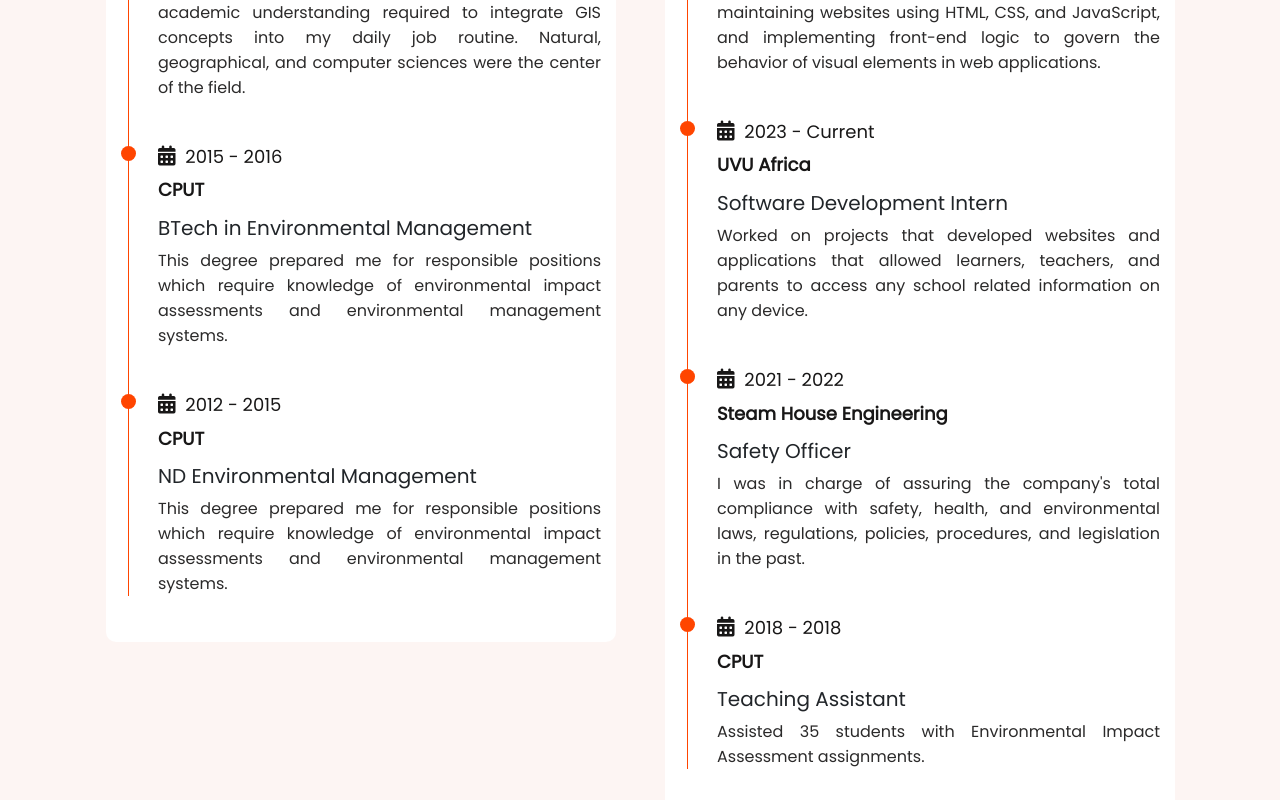
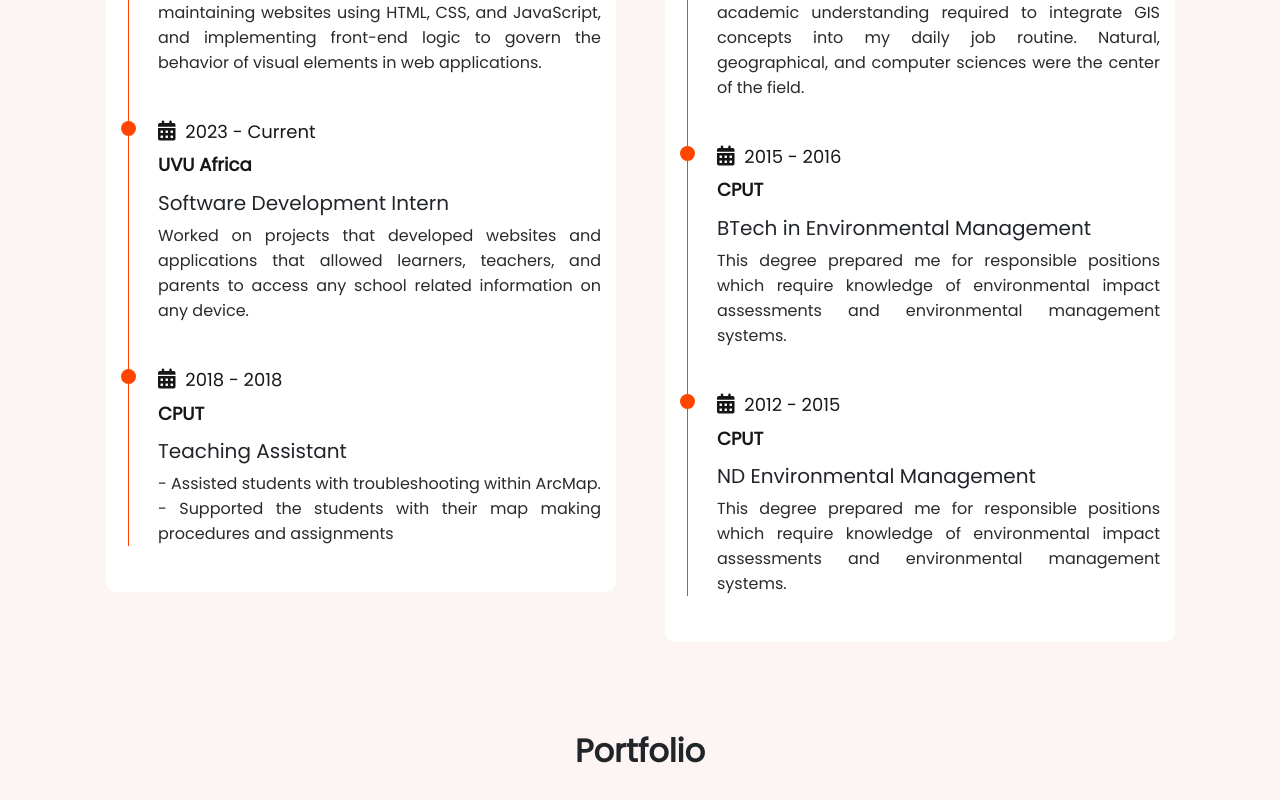
Before and after one commit to MichelleGoba/React_Portfolio, a React (Vite) app in the folder Portfolio/: page / in a window 1280 px wide. Shown: the part 2300-3100 px from the top of the page. Built offline with nearby package versions, Linux system fonts and the light colour scheme; a web font is replaced by a local one.

Commit message:
Removed job experience that is not Tech related

```diff
--- a/Portfolio/src/components/about/About.jsx
+++ b/Portfolio/src/components/about/About.jsx
@@ -90,6 +90,63 @@ const About = () => {
           <p className="qualification">Qualifications</p>
           <p className="journey">My personal journey</p>
           <div className="accomplishments">
+
+          <div className="experience-section">
+              <h3 className="title">Experience</h3>
+              <div className="row">
+                {/* Timeline Box */}
+                <div className="timeline-box ">
+                  <div className="timeline shadow-dark">
+                    {/* <!-- ===== timeline item start===== --> */}
+                    <div className="timeline-item">
+                      <div className="circle-dot"></div>
+                      <h3 className="timeline-date">
+                        <i className="fa fa-calendar"></i> July - Current
+                      </h3>
+                      <h4 className="timeline-title">Younglings Africa</h4>
+                      <h5>Junior Software Developer</h5>
+                      <p className="timeline-text">
+                        Im responsible for building, developing, and maintaining
+                        websites using HTML, CSS, and JavaScript, and
+                        implementing front-end logic to govern the behavior of
+                        visual elements in web applications.
+                      </p>
+                    </div>
+                    {/* <!-- ===== timeline item end===== --> */}
+                    {/* <!-- ===== timeline item start===== --> */}
+                    <div className="timeline-item">
+                      <div className="circle-dot"></div>
+                      <h3 className="timeline-date">
+                        <i className="fa fa-calendar"></i> 2023 - Current
+                      </h3>
+                      <h4 className="timeline-title">UVU Africa</h4>
+                      <h5>Software Development Intern</h5>
+                      <p className="timeline-text">
+                        Worked on projects that developed websites and
+                        applications that allowed learners, teachers, and
+                        parents to access any school related information on any
+                        device.
+                      </p>
+                    </div>
+                    {/* <!-- ===== timeline item ===== --> */}
+
+                    {/* <!-- ===== timeline item ===== --> */}
+                    <div className="timeline-item">
+                      <div className="circle-dot"></div>
+                      <h3 className="timeline-date">
+                        <i className="fa fa-calendar"></i> 2018 - 2018
+                      </h3>
+                      <h4 className="timeline-title">CPUT</h4>
+                      <h5>Teaching Assistant</h5>
+                      <p className="timeline-text">
+                      - Assisted students with troubleshooting within ArcMap. <br/>
+                      - Supported the students with their map making procedures and assignments
+                      </p>
+                    </div>
+                  </div>
+                </div>
+              </div>
+            </div>
             <div className="education-section ">
               <h3 className="title">Education</h3>
               <div className="row">
@@ -147,78 +204,7 @@ const About = () => {
               </div>
             </div>
 
-            <div className="experience-section">
-              <h3 className="title">Experience</h3>
-              <div className="row">
-                {/* Timeline Box */}
-                <div className="timeline-box ">
-                  <div className="timeline shadow-dark">
-                    {/* <!-- ===== timeline item start===== --> */}
-                    <div className="timeline-item">
-                      <div className="circle-dot"></div>
-                      <h3 className="timeline-date">
-                        <i className="fa fa-calendar"></i> July - Current
-                      </h3>
-                      <h4 className="timeline-title">Younglings Africa</h4>
-                      <h5>Junior Software Developer</h5>
-                      <p className="timeline-text">
-                        Im responsible for building, developing, and maintaining
-                        websites using HTML, CSS, and JavaScript, and
-                        implementing front-end logic to govern the behavior of
-                        visual elements in web applications.
-                      </p>
-                    </div>
-                    {/* <!-- ===== timeline item end===== --> */}
-                    {/* <!-- ===== timeline item start===== --> */}
-                    <div className="timeline-item">
-                      <div className="circle-dot"></div>
-                      <h3 className="timeline-date">
-                        <i className="fa fa-calendar"></i> 2023 - Current
-                      </h3>
-                      <h4 className="timeline-title">UVU Africa</h4>
-                      <h5>Software Development Intern</h5>
-                      <p className="timeline-text">
-                        Worked on projects that developed websites and
-                        applications that allowed learners, teachers, and
-                        parents to access any school related information on any
-                        device.
-                      </p>
-                    </div>
-                    {/* <!-- ===== timeline item ===== --> */}
-                    <div className="timeline-item">
-                      <div className="circle-dot"></div>
-                      <h3 className="timeline-date">
-                        <i className="fa fa-calendar"></i> 2021 - 2022
-                      </h3>
-                      <h4 className="timeline-title">
-                        Steam House Engineering
-                      </h4>
-                      <h5>Safety Officer</h5>
-                      <p className="timeline-text">
-                        I was in charge of assuring the company's total
-                        compliance with safety, health, and environmental laws,
-                        regulations, policies, procedures, and legislation in
-                        the past.
-                      </p>
-                    </div>
-                    {/* <!-- ===== timeline item ===== -->
-                                    <!-- ===== timeline item ===== --> */}
-                    <div className="timeline-item">
-                      <div className="circle-dot"></div>
-                      <h3 className="timeline-date">
-                        <i className="fa fa-calendar"></i> 2018 - 2018
-                      </h3>
-                      <h4 className="timeline-title">CPUT</h4>
-                      <h5>Teaching Assistant</h5>
-                      <p className="timeline-text">
-                        Assisted 35 students with Environmental Impact
-                        Assessment assignments.
-                      </p>
-                    </div>
-                  </div>
-                </div>
-              </div>
-            </div>
+
           </div>
         </Container>
       </Container>
```
